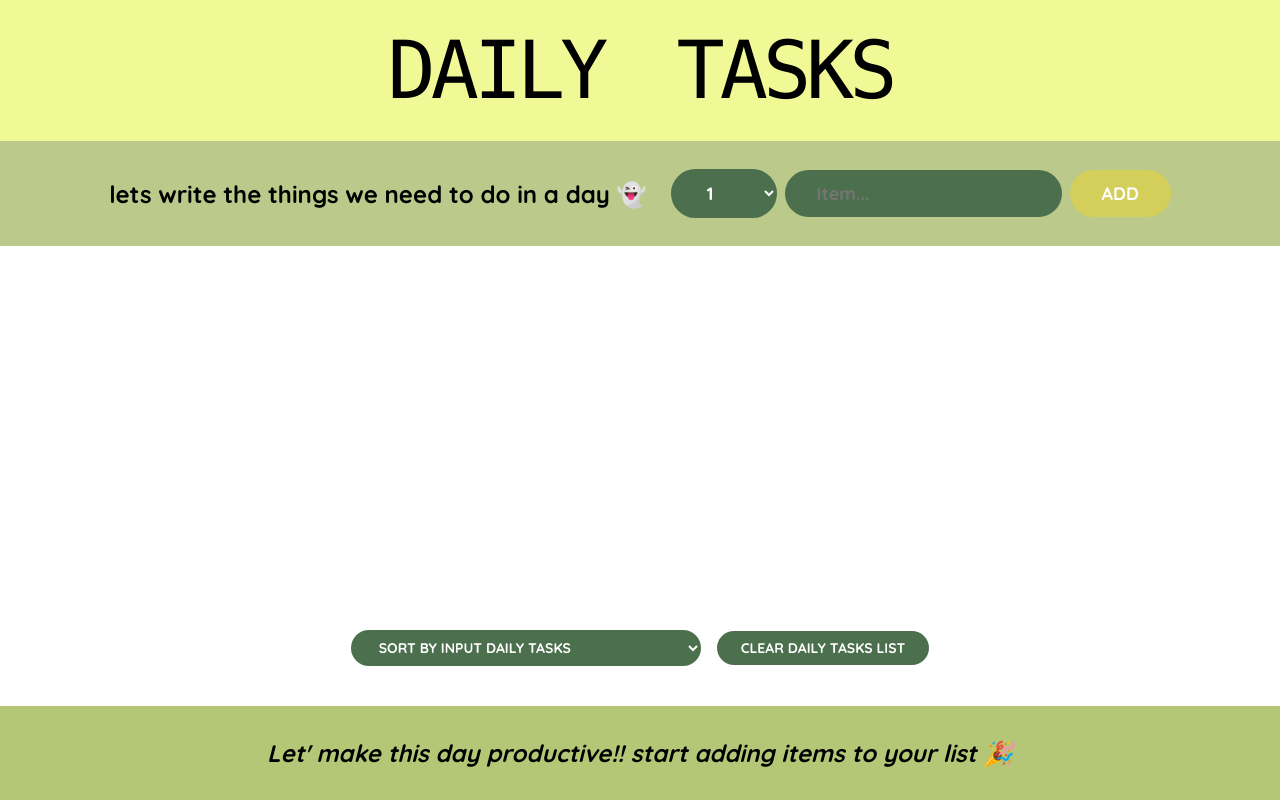
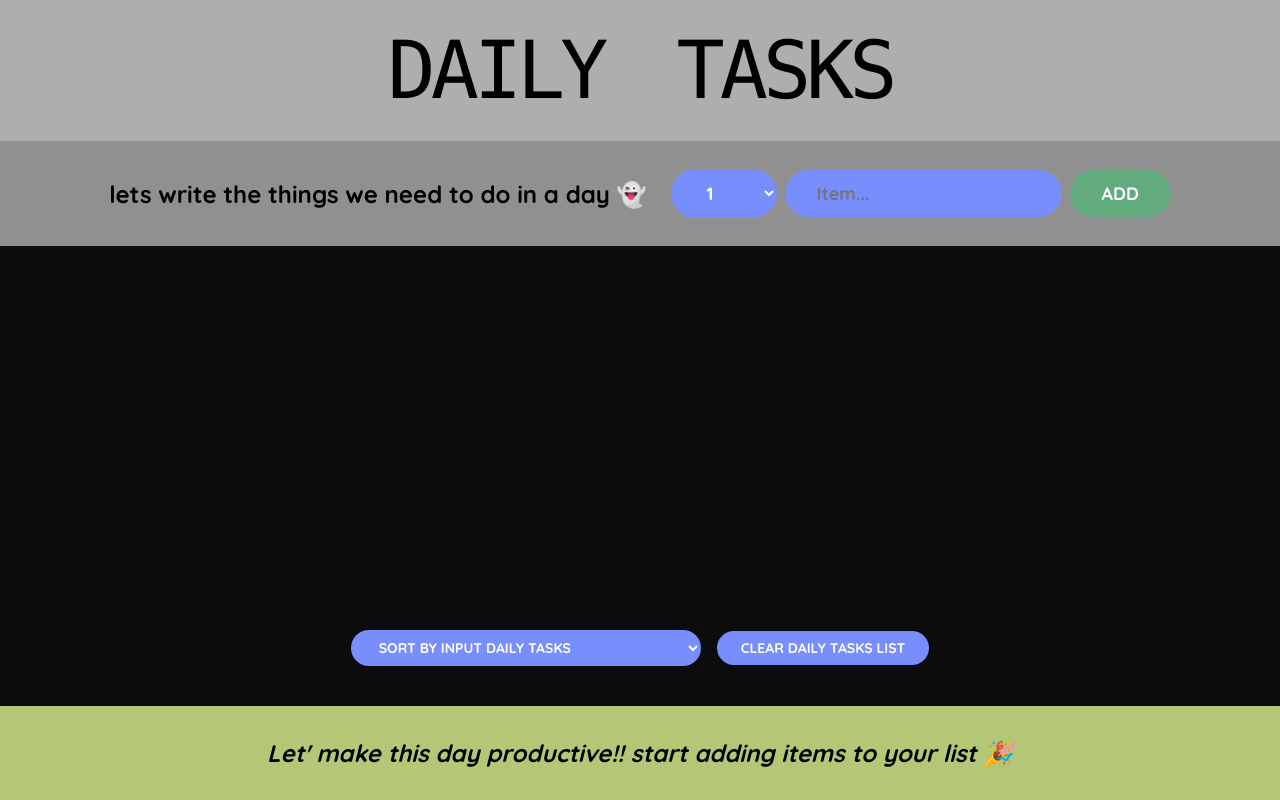
Before and after one commit to lxarmas/daily_tasks, a React app: page / in a window 1280 px wide. Built offline with nearby package versions, Linux system fonts and the light colour scheme.

Commit message:
changes_css

```diff
--- a/src/index.css
+++ b/src/index.css
@@ -30,7 +30,7 @@ body {
 
 h1 {
   text-align: center;
-  background-color: #f1f997;
+  background-color: #aeaeae;
   font-family: Monaco;
   font-size: 8rem;
   text-transform: uppercase;
@@ -41,7 +41,7 @@ h1 {
 }
 
 .add-form {
-  background-color: #bbc98a;
+  background-color: #909090;
   padding: 2.8rem 0;
   display: flex;
   align-items: center;
@@ -57,7 +57,7 @@ h3 {
 button,
 select,
 input {
-  background-color: #4c704d;
+  background-color: #788efc;
   color: #ffffff;
   font-family: inherit;
   border: none;
@@ -70,12 +70,12 @@ input {
 
 .add-form button {
   text-transform: uppercase;
-  background-color: #d4ce5a;
+  background-color: #00df5d54;
 }
 
 .list {
-  background-color: #ffffff;
-  color: #000000;
+  background-color: #0c0c0c;
+  color: #dddddd;
   padding: 4rem 0;
 
   display: flex;
```
Also changed, not shown: src/components/App.js (+8 -15 lines).
